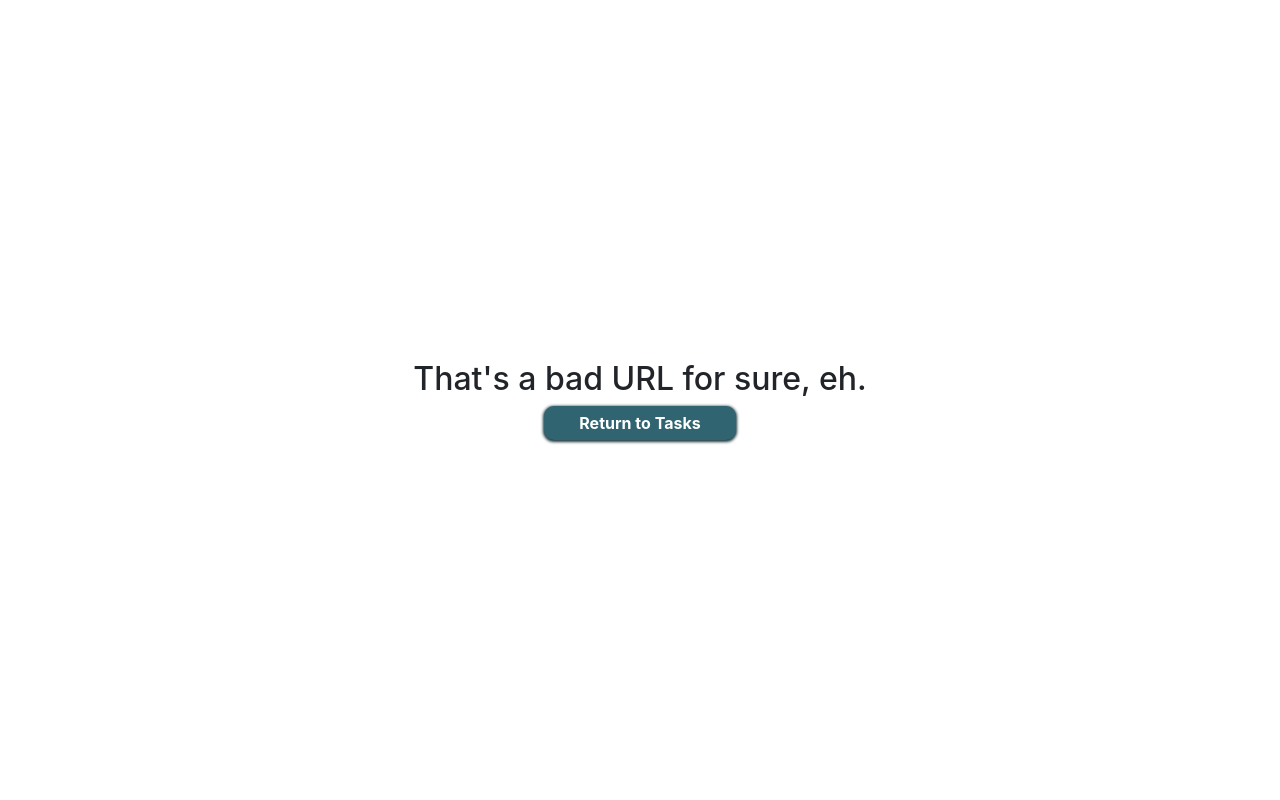
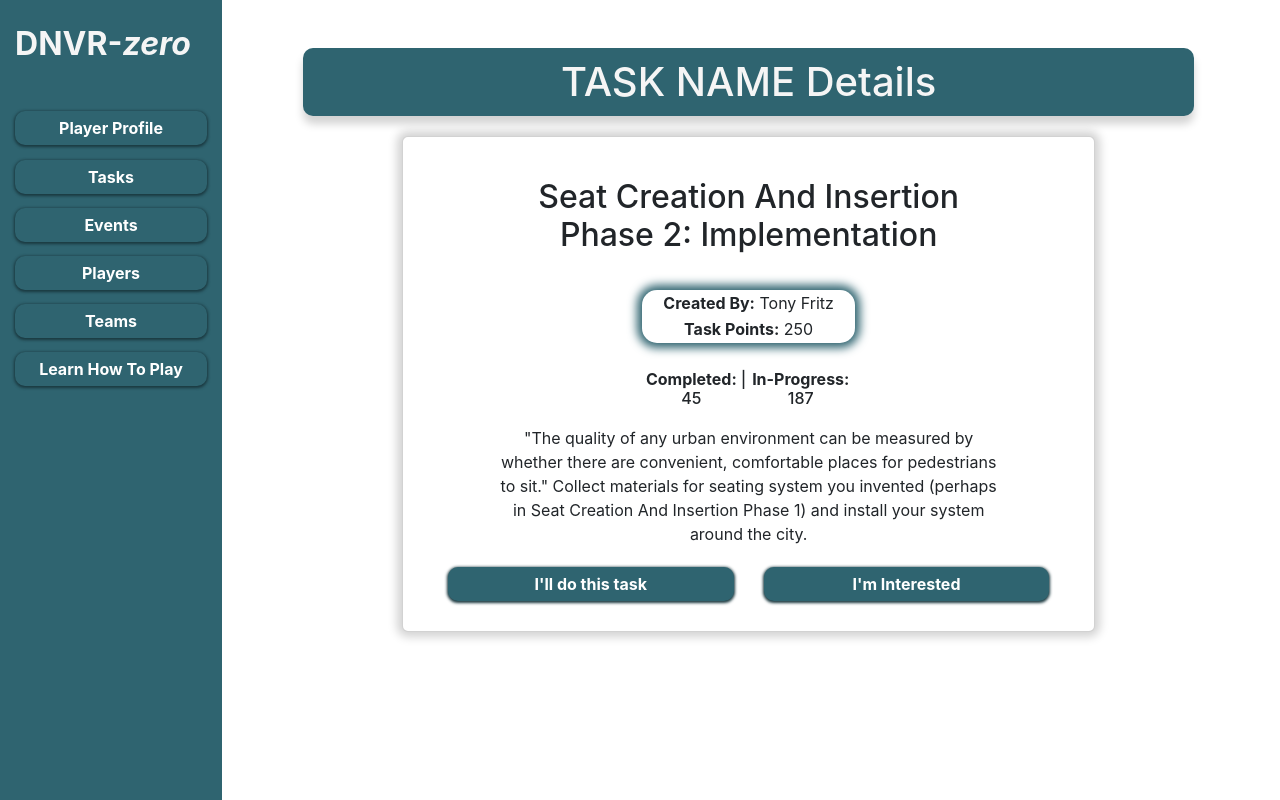
Before and after one commit to dnvr-zero/dnvr-zero-fe, a React (Create React App) app: page /tasks/task-details in a window 1280 px wide. Built offline with nearby package versions, Linux system fonts and the light colour scheme; no server answers.

Commit message:
Created TaskDetails and added text overlays

```diff
--- a/src/App.tsx
+++ b/src/App.tsx
@@ -13,6 +13,7 @@ import PlayerSignUp from './components/PlayerSignUp/PlayerSignUp';
 import { Tasks } from './model';
 import useGitHubOAuth from './hooks/useGitHubOAuth';
 import useMobileNav from './hooks/useMobileNav';
+import TaskDetails from './components/TaskDetails/TaskDetails';
 
 // interface Players {
 //     _id: string;
@@ -105,6 +106,31 @@ const App: React.FC = () => {
 				}
 			/>
 			<Route
+				path={`/tasks/task-details`}
+				element={
+					<>
+						{loading && <LoadingSpinner />}
+						{showMobileNav ? (
+							<Row>
+								<Col>
+									<MobileDropDownMenu />
+									<TaskDetails />
+								</Col>
+							</Row>
+						) : (
+							<Row className="sidebar-row">
+								<Col xs={2} className="sidebar-column">
+									<SideBarNav />
+								</Col>
+								<Col xs={10} className="column p-5">
+									<TaskDetails />
+								</Col>
+							</Row>
+						)}
+					</>
+				}
+			/>
+			<Route
 				path="*"
 				element={
 					<div>
--- a/src/components/SingleTaskModal/SingleTaskModal.css
+++ b/src/components/SingleTaskModal/SingleTaskModal.css
@@ -4,9 +4,14 @@
     margin-top: 1%;
 }
 
+.modal-button-container {
+    display: flex;
+    flex-direction: column;
+    align-items: center;
+}
+
 .single-task-modal-button {
-    align-self: center;
-    width: 50%;
+    width: 25em;
     margin-bottom: 3%;
     border-radius: 10px;
 	box-shadow: 0 1px 3px 1px #1a383f;
--- a/src/components/SingleTaskModal/SingleTaskModal.tsx
+++ b/src/components/SingleTaskModal/SingleTaskModal.tsx
@@ -1,7 +1,8 @@
-import './SingleTaskModal.css'
+import './SingleTaskModal.css';
 import * as React from 'react';
 import { Modal, Button } from 'react-bootstrap';
 import { SingleTaskModalProps } from '../../model';
+import { Link } from 'react-router-dom';
 
 const SingleTaskModal: React.FC<SingleTaskModalProps> = ({
 	show,
@@ -30,8 +31,17 @@ const SingleTaskModal: React.FC<SingleTaskModalProps> = ({
 			<Modal.Body className="text-center">
 				<p>{description}</p>
 			</Modal.Body>
-			<Button className="single-task-modal-button">Sign-Up For Task</Button>
-			<Button className="single-task-modal-button">Go to Task Details</Button>
+			<div className='modal-button-container'>
+				<Button className="single-task-modal-button">Sign-Up For Task</Button>
+				<Link
+					to="/tasks/task-details"
+					style={{ textDecoration: 'none', color: 'inherit' }}
+				>
+					<Button className="single-task-modal-button">
+						Go to Task Details
+					</Button>
+				</Link>
+			</div>
 		</Modal>
 	);
 };
--- /dev/null
+++ b/src/components/TaskDetails/TaskDetails.css
@@ -0,0 +1,99 @@
+.task-details-container {
+	display: flex;
+	flex-direction: column;
+	align-items: center;
+	height: 100%;
+	gap: 10%;
+}
+
+.task-details-title-text {
+	width: 90%;
+	padding: 10px;
+	margin-bottom: 2%;
+	border-radius: 10px;
+	box-shadow: 0 8px 8px lightgray;
+	text-align: center;
+	color: whitesmoke;
+	background-color: #2f6470;
+}
+
+.main-card {
+	width: 70%;
+    padding: 25px;
+	box-shadow: 0px 0px 10px 5px lightgray;
+}
+
+.card-div {
+	display: flex;
+	flex-direction: column;
+	align-items: center;
+	gap: 15px;
+}
+
+/* .task-image {
+	width: 30%;
+	outline: 2px solid #2f6470;
+	border-radius: 15px;
+} */
+
+.card-text-div {
+	display: flex;
+	flex-direction: column;
+	align-items: center;
+	text-align: center;
+	gap: 10px;
+	max-width: 70%;
+}
+
+.card-title {
+	font-size: 2em;
+	width: 120%;
+}
+
+.created-and-task-text-div {
+	display: flex;
+	flex-direction: column;
+	box-shadow: 0px 0px 10px 5px #2f6470;
+	line-height: 10px;
+	margin: 4% 0;
+	padding: 2%;
+	width: 50%;
+	border-radius: 15px;
+}
+
+.task-description {
+    width: 120%;
+}
+
+.in-progress-and-completed-div {
+	width: 50%;
+	display: flex;
+	justify-content: space-between;
+}
+
+.button-container {
+    margin: 5px;
+}
+
+#button-one,
+#button-two {
+	border-radius: 10px;
+	box-shadow: 0 1px 3px 1px #1a383f;
+	font-weight: 700;
+	background-color: #2f6470;
+	border: none;
+	padding: 5px 20px;
+	transition: 0.2s ease-in-out;
+	width: 12em;
+    margin: 0 15px;
+}
+
+#button-one:hover,
+#button-two:hover {
+	box-shadow: 0 1px 5px 2px #1a383f;
+	background-color: #418999;
+}
+
+#toolTip {
+    font-weight: 700;
+}
--- /dev/null
+++ b/src/components/TaskDetails/TaskDetails.tsx
@@ -0,0 +1,83 @@
+import React from 'react';
+import {
+	OverlayTrigger,
+	Card,
+	Tooltip,
+	Button,
+	ButtonGroup,
+} from 'react-bootstrap';
+import './TaskDetails.css';
+
+const TaskDetails: React.FC = () => {
+	const renderInProgress = (props: any) => (
+		<Tooltip id="toolTip" {...props}>
+			Add to "In-Progress"
+		</Tooltip>
+	);
+
+    const renderInterest = (props: any) => (
+		<Tooltip id="toolTip" {...props}>
+			Add to "Interested"
+		</Tooltip>
+	);
+
+	return (
+		<div className="task-details-container">
+			<h1 className="task-details-title-text">TASK NAME Details</h1>
+			<Card className="main-card">
+				<Card.Body>
+					<div className="card-div">
+						<div className="card-text-div">
+							<Card.Title className="card-title">
+								Seat Creation And Insertion Phase 2: Implementation
+							</Card.Title>
+							<div className="created-and-task-text-div">
+								<Card.Text>
+									<b>Created By:</b> Tony Fritz
+								</Card.Text>
+								<Card.Text>
+									<b>Task Points:</b> 250
+								</Card.Text>
+							</div>
+							<div className="in-progress-and-completed-div">
+								<h6>
+									<b>Completed:</b> 45
+								</h6>
+								<h6>|</h6>
+								<h6>
+									<b>In-Progress:</b> 187
+								</h6>
+							</div>
+							<Card.Text className='task-description'>
+								"The quality of any urban environment can be measured by whether
+								there are convenient, comfortable places for pedestrians to
+								sit." Collect materials for seating system you invented (perhaps
+								in Seat Creation And Insertion Phase 1) and install your system
+								around the city.
+							</Card.Text>
+						</div>
+					</div>
+				</Card.Body>
+				<ButtonGroup className="button-container">
+					<OverlayTrigger
+						placement="bottom"
+						delay={{ show: 200, hide: 200 }}
+						overlay={renderInProgress}
+					>
+						<Button id="button-one">I'll do this task</Button>
+					</OverlayTrigger>
+					<OverlayTrigger
+						placement="bottom"
+						delay={{ show: 200, hide: 200 }}
+						overlay={renderInterest}
+					>
+						<Button id="button-two">I'm Interested</Button>
+					</OverlayTrigger>
+
+				</ButtonGroup>
+			</Card>
+		</div>
+	);
+};
+
+export default TaskDetails;
```
Lines whose indentation alone changed are shown as unchanged.
